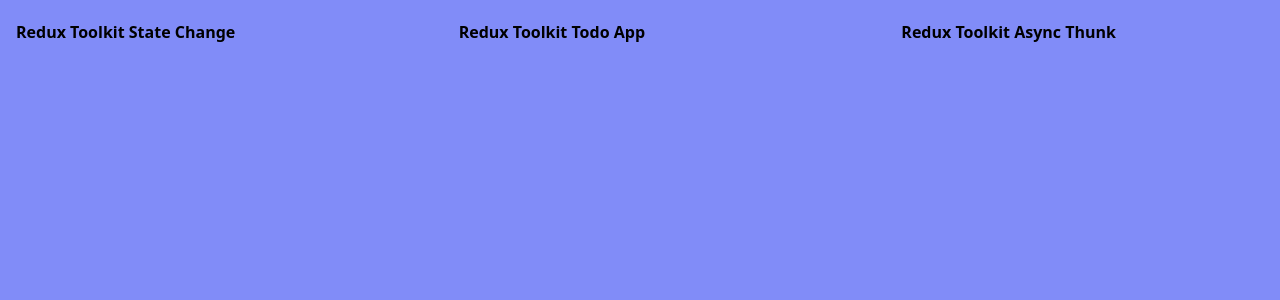
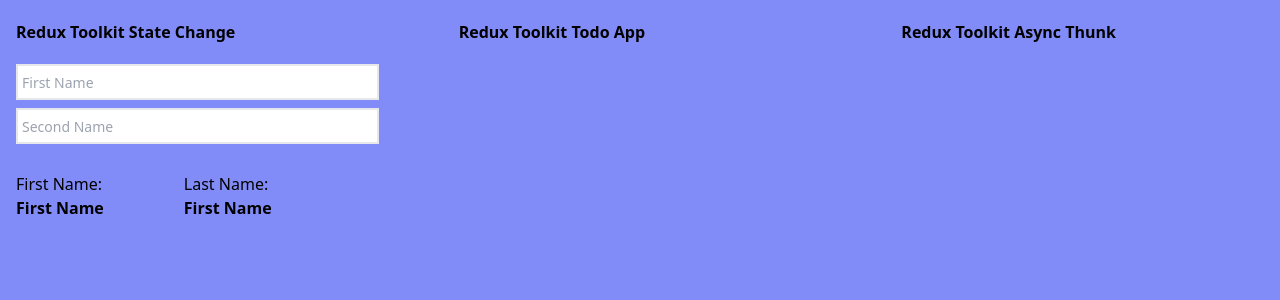
Before and after one commit to Himadieiev/practice-rtk, a React (Create React App) app: page / in a window 1280 px wide. Shown: the top 300 px of the page. Built offline with nearby package versions, Linux system fonts and the light colour scheme.

Commit message:
added User

```diff
--- a/src/App.jsx
+++ b/src/App.jsx
@@ -1,3 +1,5 @@
+import User from "./components/User";
+
 function App() {
   return (
     <div className="min-h-screen h-full w-screen bg-indigo-400">
@@ -5,6 +7,7 @@
         <header className="flex gap-20 ">
           <div className="w-1/3">
             <h1 className="font-bold my-5">Redux Toolkit State Change</h1>
+            <User />
           </div>
           <div className="w-1/3">
             <h1 className="font-bold my-5">Redux Toolkit Todo App</h1>
--- /dev/null
+++ b/src/components/FirstName.jsx
@@ -0,0 +1,7 @@
+import React from "react";
+
+const FirstName = () => {
+  return <div className="font-bold">First Name</div>;
+};
+
+export default FirstName;
--- /dev/null
+++ b/src/components/LastName.jsx
@@ -0,0 +1,7 @@
+import React from "react";
+
+const LastName = () => {
+  return <div className="font-bold">Last Name</div>;
+};
+
+export default LastName;
--- /dev/null
+++ b/src/components/User.jsx
@@ -0,0 +1,37 @@
+import React from "react";
+
+import FirstName from "./FirstName";
+import LastName from "./FirstName";
+
+const User = () => {
+  return (
+    <div className="flex flex-col">
+      <input
+        type="text"
+        placeholder="First Name"
+        className="w-full p-1 mb-2 focus:outline-none focus:border-lime-500 focus: border-2 placeholder:text-sm"
+      />
+      <input
+        type="text"
+        placeholder="Second Name"
+        className="w-full p-1 mb-2 focus:outline-none focus:border-lime-500 focus: border-2 placeholder:text-sm"
+      />
+      <div className="flex gap-20 py-5">
+        <div className="flex flex-col">
+          <div className="flex font-light">First Name:</div>
+          <div className="flex">
+            <FirstName />
+          </div>
+        </div>
+        <div className="flex flex-col">
+          <div className="flex font-light">Last Name:</div>
+          <div className="flex">
+            <LastName />
+          </div>
+        </div>
+      </div>
+    </div>
+  );
+};
+
+export default User;
```
